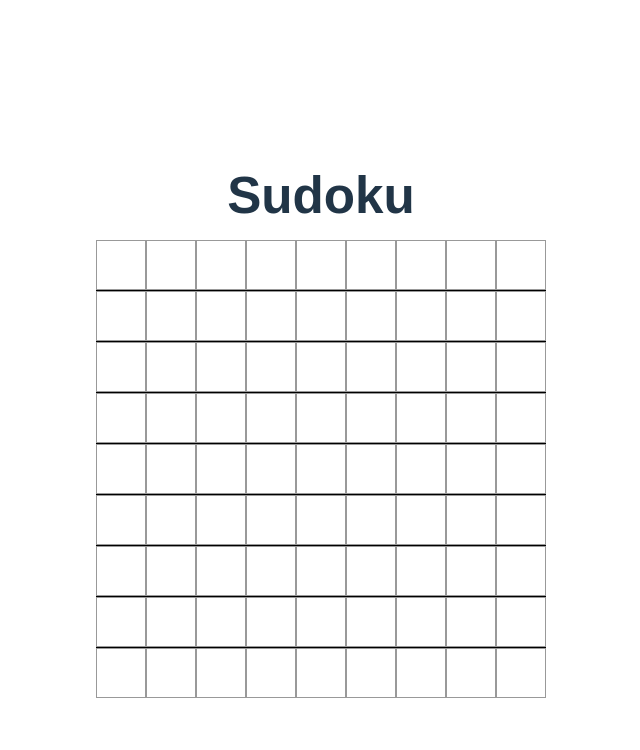
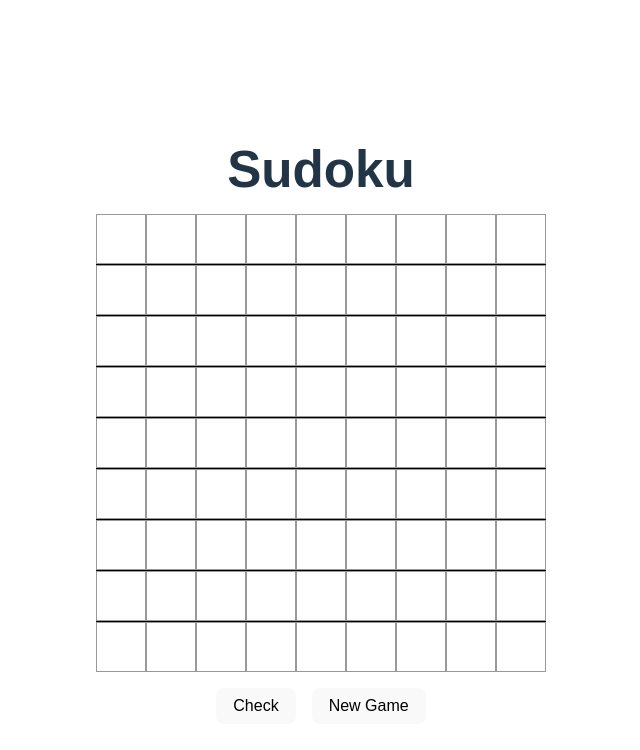
Before and after one commit to blovelace84/sudoku-app-repo, a Svelte app in the folder sudoku-app/: page / in a window 1280 px wide. Shown: the top 750 px of the page, without its empty margins (319-959 px from the left). Built offline with nearby package versions, Linux system fonts and the light colour scheme.

Commit message:
Update App.svelte

```diff
--- a/sudoku-app/src/App.svelte
+++ b/sudoku-app/src/App.svelte
@@ -1,14 +1,40 @@
 <script>
   import Board from "./components/Board.svelte";
   import { createEmptyBoard } from "./lib/board.js";
+  import { getBoardErrors } from "./lib/sudoku.js";
 
-  // Start with an empty board
   let board = createEmptyBoard();
+  let message = "";
+
+  // Check if board is complete and correct
+  function checkBoard() {
+    const errors = getBoardErrors(board);
+    if (errors.length > 0) {
+      message = "There are mistakes!";
+    } else if (board.flat().some((v) => v == null)) {
+      message = "The board is not complete.";
+    } else {
+      message = "Congratulations! You solved it!";
+    }
+  }
+
+  // Reset board to empty board
+  function newGame() {
+    board = createEmptyBoard();
+    message = "";
+  }
 </script>
 
 <main>
   <h1>Sudoku</h1>
   <Board bind:board />
+  <div class="controls">
+    <button on:click={checkBoard}>Check</button>
+    <button on:click={newGame}>New Game</button>
+  </div>
+  {#if message}
+    <p class="message">{message}</p>
+  {/if}
 </main>
 
 <style>
@@ -23,4 +49,21 @@
   h1 {
     margin-bottom: 1rem;
   }
+
+  .controls {
+    margin-top: 1rem;
+    display: flex;
+    gap: 1rem;
+  }
+
+  button {
+    padding: 0.5rem 1rem;
+    font-size: 1rem;
+    cursor: pointer;
+  }
+
+  .message {
+    margin-top: 1rem;
+    font-weight: bold;
+  }
 </style>
```
